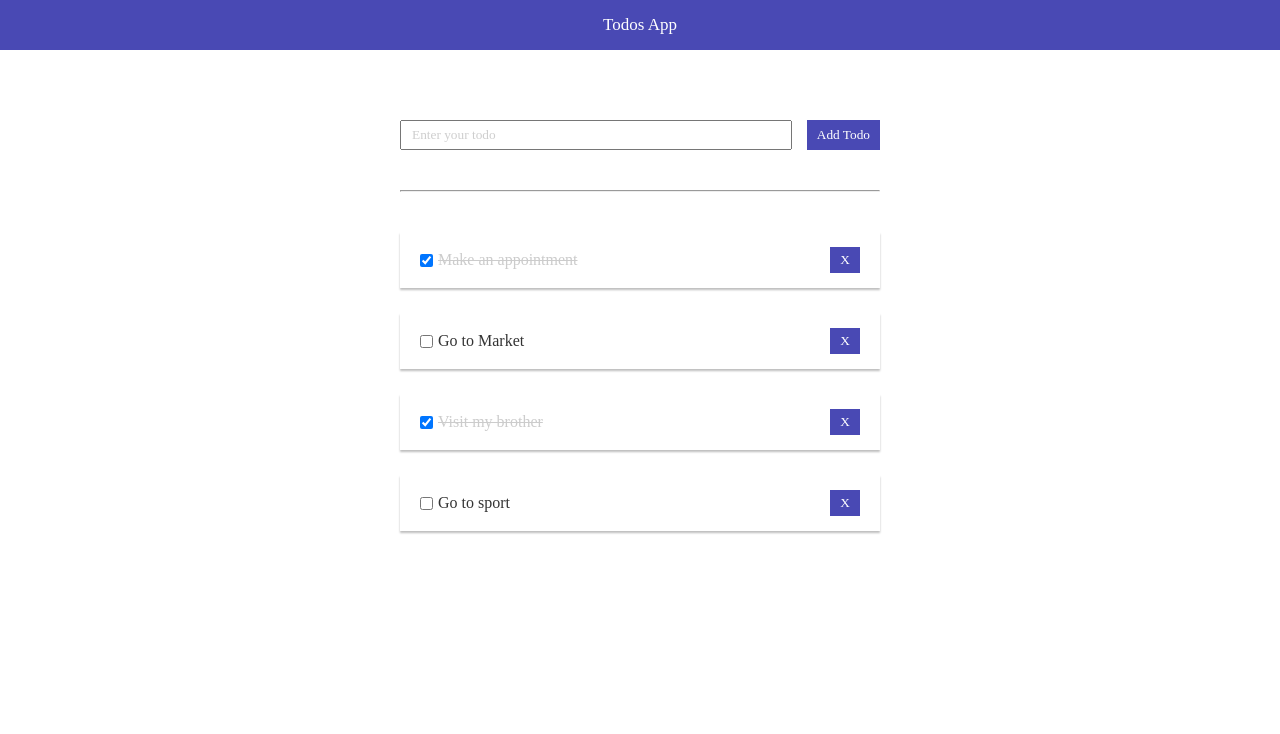
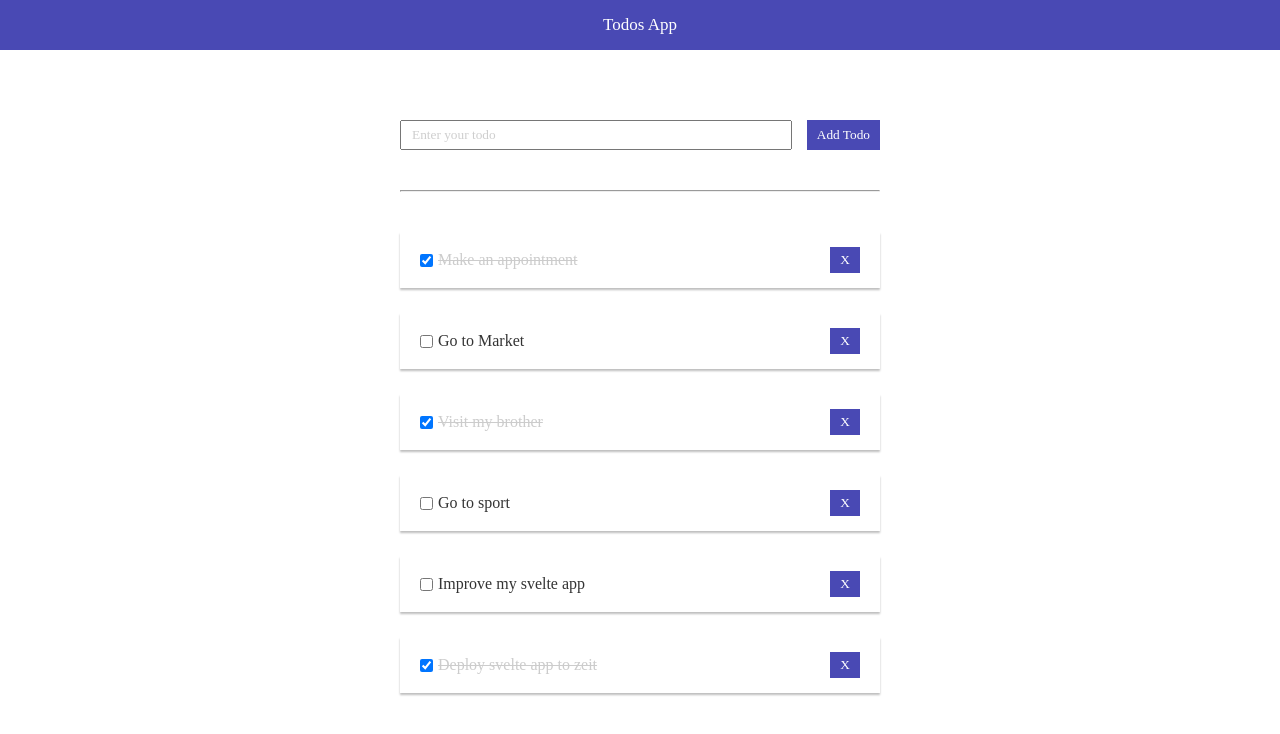
Before and after one commit to sylvain12/svelte-todo, a Svelte app: page / in a window 1280 px wide. Shown: the top 734 px of the page. Built offline with nearby package versions, Linux system fonts and the light colour scheme.

Commit message:
Add more data in todos list for test

```diff
--- a/src/App.svelte
+++ b/src/App.svelte
@@ -25,6 +25,16 @@
       id:3,
       title: "Go to sport",
       completed: false,
+    },
+    {
+      id:4,
+      title: "Improve my svelte app",
+      completed: false,
+    },
+    {
+      id:5,
+      title: "Deploy svelte app to zeit",
+      completed: true,
     },
   ];
 
```
